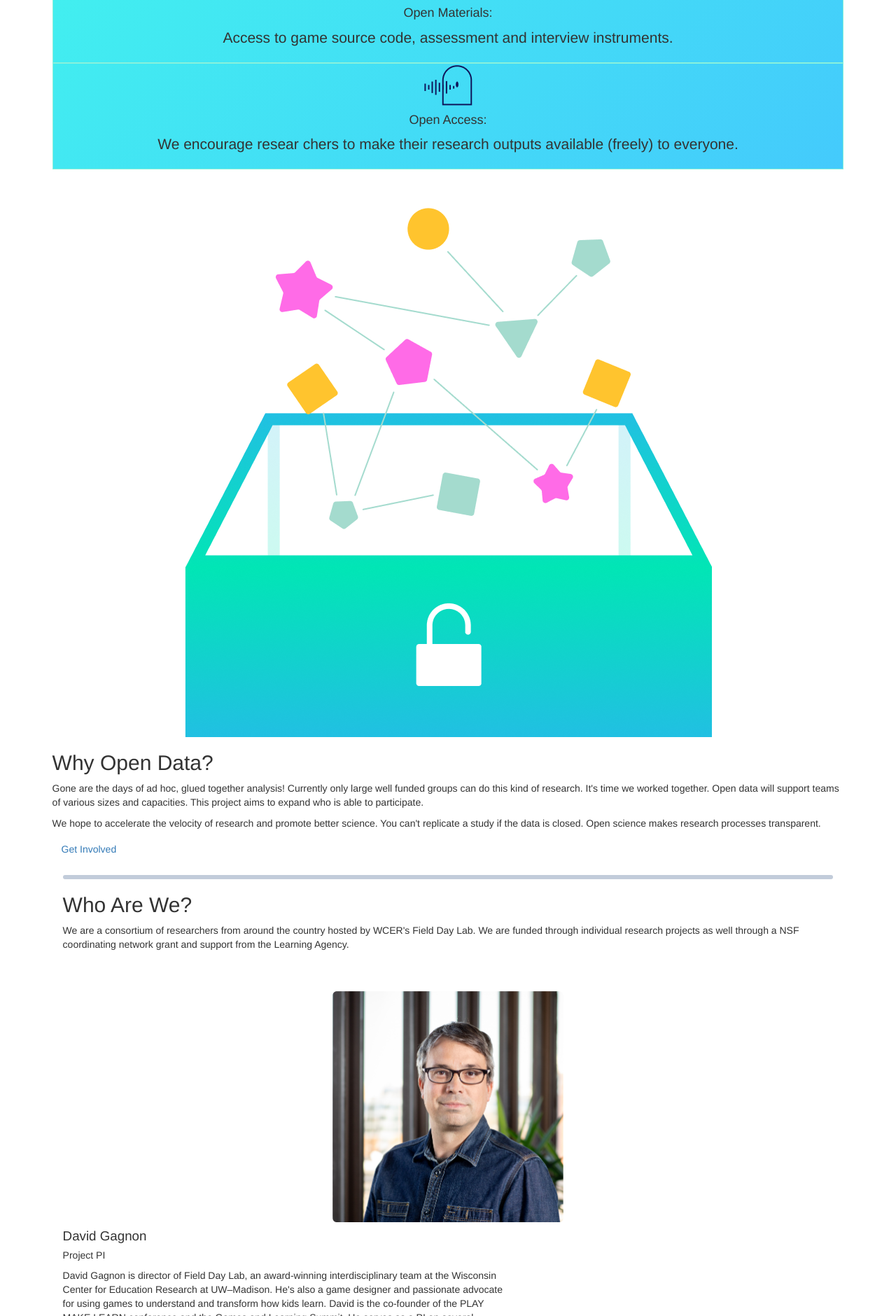
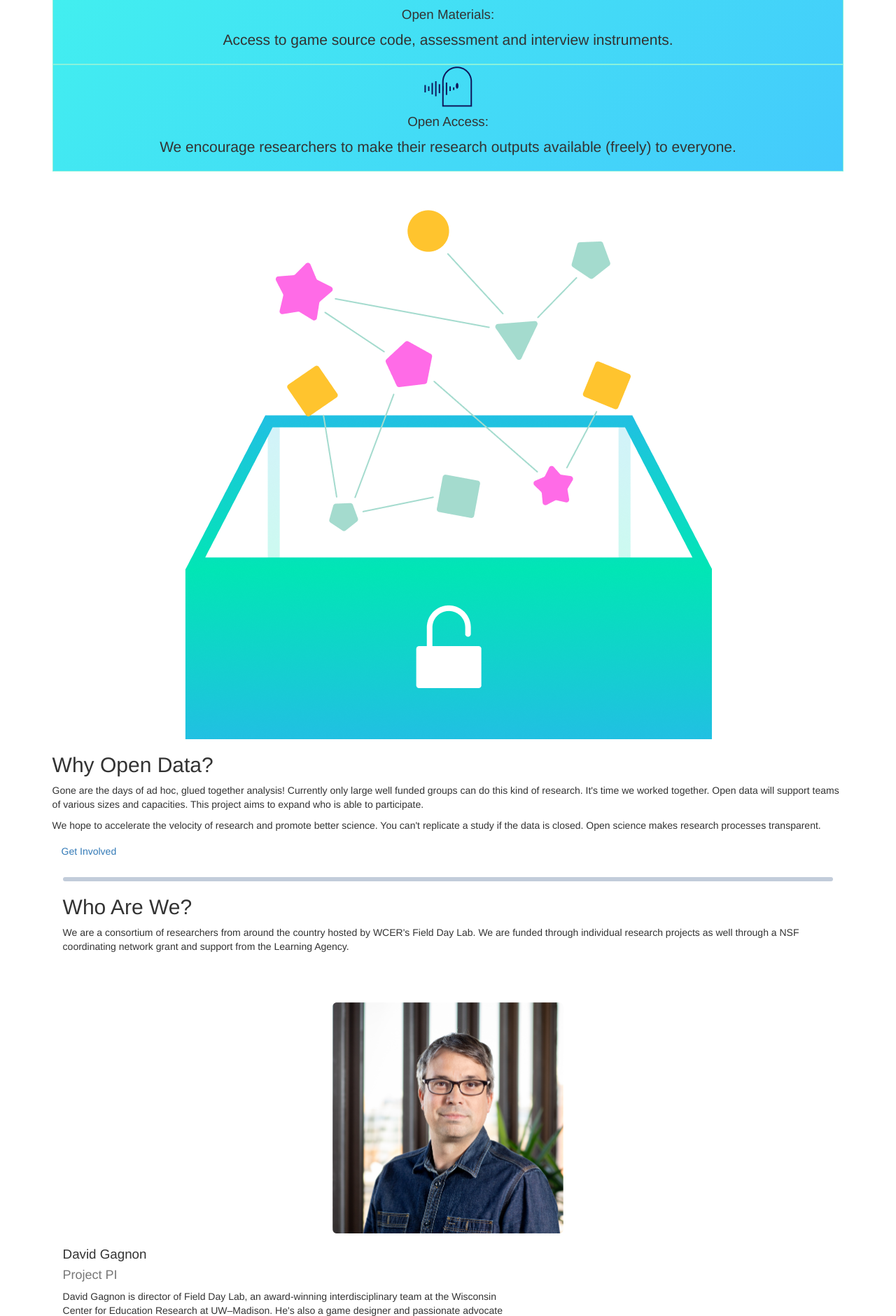
Before and after one commit to opengamedata/opengamedata-website, a PHP site: page /about.php in a window 1280 px wide. Shown: the part 2040-3920 px from the top of the page at 70% size. Run offline with PHP 8.4, Linux system fonts and the light colour scheme; style sheets or scripts are compiled from the project's sources; some libraries are stand-ins or nearby versions; some web fonts are replaced.

Commit message:
FD-58 CR changes - fix space in "reas chers"; text line-height, sizes, & spacing

```diff
--- a/site/about.php
+++ b/site/about.php
@@ -10,7 +10,7 @@
 </section>
 <main id="about">
     <section class="container-fluid mb-5">
-        <h2 class="text-sm-center">Open Science for Educational Games</h2>
+        <h2 class="text-sm-center pb-2">Open Science for Educational Games</h2>
         <p class="text-sm-center mx-sm-5 px-md-5 my-4">Open Science for Education Games<br />
            From the logging libraries that studios can integrate into their games, all the way to the final visualizations that allow design researchers to build new theories, we are thinking about modularity, scalability and performance.</p>
         <div class="row py-5">
@@ -42,7 +42,7 @@
             <div class="col-sm text-center p-5">
                 <img class="mb-2" src="assets/images/graphics/open-access.png" alt="">
                 <h3 class="h4">Open Access:</h3>
-                <p class="lead mx-3 mx-sm-0 mx-md-4">We encourage resear chers to make their research outputs available (freely) to everyone.</p>
+                <p class="lead mx-3 mx-sm-0 mx-md-4">We encourage researchers to make their research outputs available (freely) to everyone.</p>
             </div>
         </div>
         <div class="row py-5">
@@ -50,22 +50,22 @@
                 <img class="img-fluid-box mb-4 mb-lg-0" src="assets/images/graphics/why-open-data.png" alt="open data graphic">
             </div>
             <div class="col-sm order-sm-first my-auto">
-                <h2 class="mb-3">Why Open Data?</h2>
+                <h2 class="mb-4">Why Open Data?</h2>
                 <p class="me-md-5">Gone are the days of ad hoc, glued together analysis! Currently only large well funded groups can do this kind of research. It's time we worked together. Open data will support teams of various sizes and capacities. This project aims to expand who is able to participate.</p>
                 <p class="me-md-5">We hope to accelerate the velocity of research and promote better science. You can't replicate a study if the data is closed. Open science makes research processes transparent.</p>
                 <a href="getinvolved.php" class="btn btn-header-dark mt-3">Get Involved</a>
             </div>
         </div>
         <hr class="mt-4 mb-5" />
-        <h2 class="text-sm-center pt-5">Who Are We?</h2>
+        <h2 class="text-sm-center pt-5 pb-2">Who Are We?</h2>
         <p class="mx-sm-5 px-md-5 my-4">We are a consortium of researchers from around the country hosted by WCER's Field Day Lab. We are funded through individual research projects as well through a NSF coordinating network grant and support from the Learning Agency.</p>
         <div class="row py-sm-5">
             <div class="col-sm order-sm-last text-center">
                 <img class="staff-photo mb-2 mb-lg-0" src="assets/images/photos/david-gagnon.png" alt="photo of David Gagnon">
             </div>
             <div class="col-sm-7 order-sm-first">
-                <h4>David Gagnon</h4>
-                <h5>Project PI</h5>
+                <h3>David Gagnon</h3>
+                <h4 class="text-muted mb-4">Project PI</h4>
                 <p class="me-md-4">David Gagnon is director of Field Day Lab, an award-winning interdisciplinary team at the Wisconsin Center for Education Research at UW&ndash;Madison. He's also a game designer and passionate advocate for using games to understand and transform how kids learn. David is the co-founder of the PLAY MAKE LEARN conference and the Games and Learning Summit. He serves as a PI on several research projects that explore the following topics in video games: educational data mining, co-design, mixed reality (VR, AR), and location-based games.</p>
                 <p class="me-md-4">David created ARIS, an open-source game design platform that has supported the development of thousands of location-based AR projects and hundreds of educational papers. David's work supports other research, from the Open Game Data project, which shares our game data with educational researchers, to Field Day's teacher fellowship program, which serves as a site to study teachers' professional growth.</p>
             </div>
@@ -75,8 +75,8 @@
                 <img class="staff-photo mb-2 mb-lg-0" src="assets/images/photos/erik-harpstead.png" alt="photo of Erik Harpstead">
             </div>
             <div class="col-sm-7 order-sm-first">
-                <h4>Erik Harpstead</h4>
-                <h5>Co-PI</h5>
+                <h3>Erik Harpstead</h3>
+                <h4 class="text-muted mb-4">Co-PI</h4>
                 <p class="me-md-4">Erik Harpstead is a systems scientist in the Human-Computer Interaction Institute at Carnegie Mellon University (CMU), where he contributes to large research projects at the intersection of LE and game design. His work focuses on design and analysis of educational games as well as novel interactive machine learning techniques for modeling the human learning process in complex domains.</p>
                 <p class="me-md-4">He oversaw development of RI software projects such as Apprentice Learner Architecture, which provides tools for simulating experiments of the human learning process, and Twitch Research Toolkit, which enables researchers to execute studies on the game streaming platform Twitch.tv while abiding by relevant research ethics regulations.</p>
                 <p class="me-md-4">Over the past several years, he co-led the Computational Models of Learning track at the annual Simon Initiative LearnLab Summer School hosted at CMU, which introduces researchers, practitioners, and students to cutting-edge LE techniques with the goal of expanding the broader adoption of LE practices. Harpstead also teaches classes on design of educational games, covering the integration of pedagogical content and learning science research into complex game systems.</p>
@@ -87,8 +87,8 @@
                 <img class="staff-photo mb-2 mb-lg-0" src="assets/images/photos/magy-seif-el-nasr.png" alt="photo of Magy Seif El-Nasr">
             </div>
             <div class="col-sm-7 order-sm-first">
-                <h4>Magy Seif El-Nasr</h4>
-                <h5>Co-PI</h5>
+                <h3>Magy Seif El-Nasr</h3>
+                <h4 class="text-muted mb-4">Co-PI</h4>
                 <p class="me-md-4">Magy Seif El-Nasr is a professor at University of California&ndash;Santa Cruz with expertise in areas at the intersection of game design, artificial intelligence, human&ndash;computer interaction, and psychology.</p>
                 <p class="me-md-4">She has worked on systems that model the human emotion process and that model human behaviors in mobile games as well as serious games. She developed several innovative technologies to enable designers to track and understand human behavior through game data science. This led to several papers, four best paper awards, and two books: Game Analytics: Maximizing the Value of Player Data (2013, Springer) and Game Data Science (2012, Oxford University Press). She investigates how users can use data of their play and others' play in learning games to enhance self-regulated learning and reflection.</p>
             </div>
@@ -98,8 +98,8 @@
                 <img class="staff-photo mb-2 mb-lg-0" src="assets/images/photos/luke-swanson.png" alt="photo of Luke Swanson">
             </div>
             <div class="col-sm-7 order-sm-first">
-                <h4>Luke Swanson</h4>
-                <h5>Project Producer and Researcher</h5>
+                <h3>Luke Swanson</h3>
+                <h4 class="text-muted mb-4">Project Producer and Researcher</h4>
                 <p class="me-md-4">As a researcher and developer, Luke is drawn to the unique possibilities of games for learning. He is interested in designing data-driven tools that can help teachers and students alike gain more benefit from their use of games in the classroom. Luke's software engineering and data analysis work have allowed us to gain valuable insights into how our games are being used.</p>
                 <p class="me-md-4">In addition to developing infrastructure for Open Game Data, Luke has worked with Field Day on several projects, including a real-time game data dashboard for Lakeland, visualizing player activity in VR within Waddle: A Penguin's Tale, clustering players by playstyle for Lakeland, and studying the effect of different scripts in Jo Wilder and the Capitol Case.</p>
                 <p class="me-md-4">In his spare time, Luke is an amateur photographer and videographer. You can see some of his work on the Computer Science department's website.</p>
--- a/site/assets/styles/scss/_theme.scss
+++ b/site/assets/styles/scss/_theme.scss
@@ -6,6 +6,7 @@ $gray-100: #F3EFEF;
 $gray-300: #D7D7D7;
 $gray-500: #A9A8A8;
 $gray-600: #6D6D6D;
+$gray-700: #444444;
 $gray-900: #242425; // body text
 
 /* Theme colors */
@@ -26,8 +27,10 @@ $font-family-monospace: "Source Code Pro", SFMono-Regular, Menlo, Monaco, Consol
 $display-font-family: "brandon-grotesque", system-ui, -apple-system, "Segoe UI", Roboto, "Helvetica Neue", "Noto Sans", "Liberation Sans", Arial, sans-serif;
 $display-font-weight: 700;
 $font-size-base: .875rem; // 14px
+$line-height-base: 1.73;
 $lead-font-size: 1rem;
 $lead-font-weight: 500;
+$text-muted: $gray-700;
 $btn-font-weight: 700;
 $h1-font-size: 3rem;
 $h2-font-size: 2.625rem;
--- a/site/assets/styles/scss/styles.scss
+++ b/site/assets/styles/scss/styles.scss
@@ -497,14 +497,17 @@ img.avatar {
         height: auto;
     }
     hr { color: #C2CCDA; border-top: 6px solid; border-radius: .625rem !important; }
-    h4 {
+    h3 {
         font-size: 1.875rem;
     }
     .staff-photo {
         width: 100%;
         max-width: 330px;
         height: auto;
-        margin-top: 4.75rem;
+        margin-top: 6rem;
+        @media (max-width: 575.98px) {
+            margin-top: 4rem;
+        }
     }
 }
 
```
